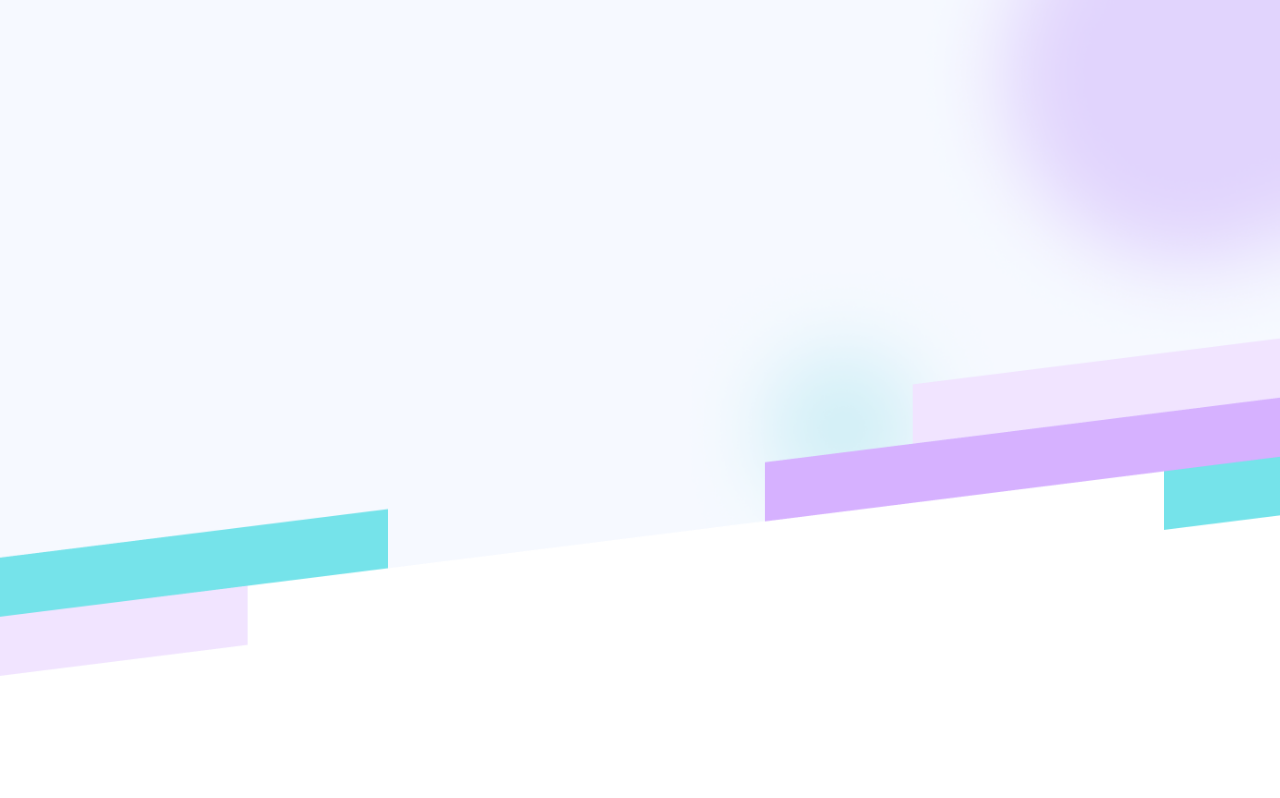
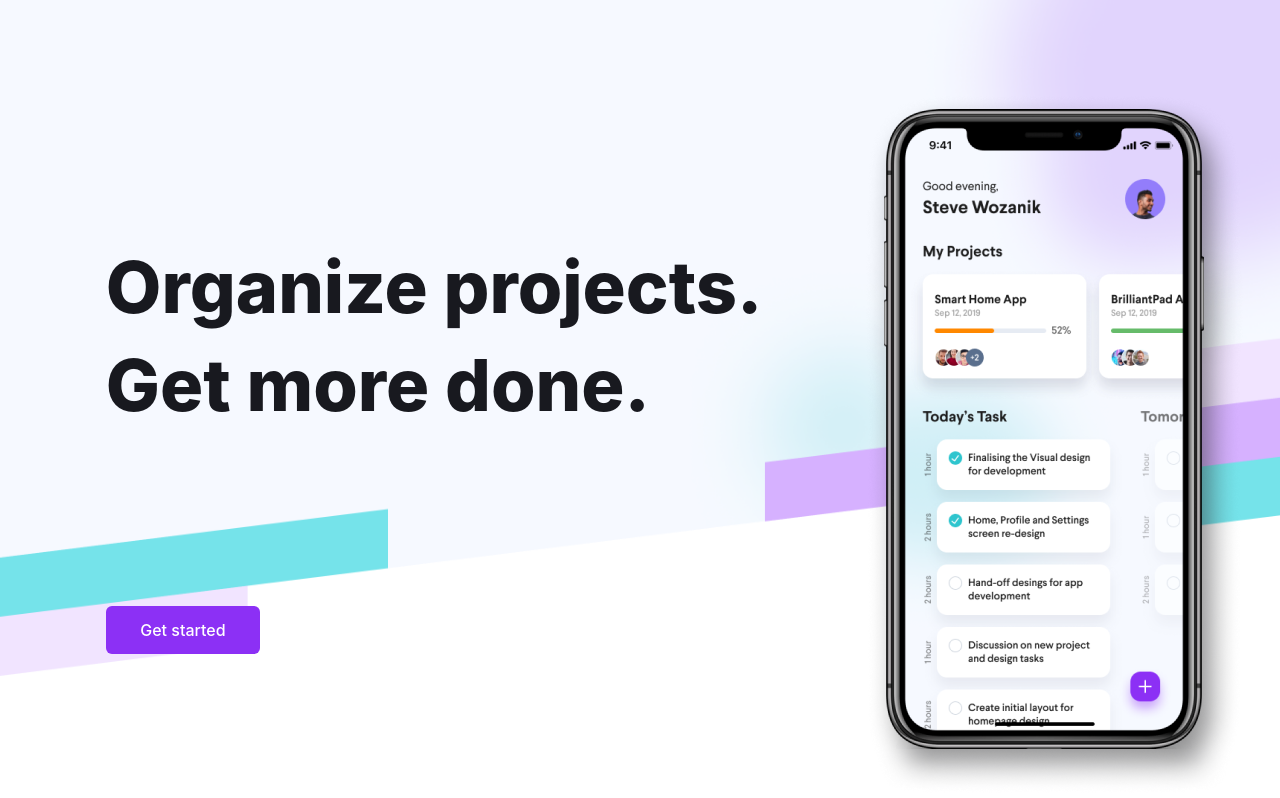
Before and after one commit to NADANDEL/figma-landify, a plain HTML site: page index.html in a window 1280 px wide. Shown: the part 78-876 px from the top of the page. Before the commit the page ends 800 px from the top, so only its background shows below. Drawn offline with Linux system fonts and the light colour scheme.

Commit message:
Hero section implemented

```diff
--- a/index.html
+++ b/index.html
@@ -40,7 +40,19 @@
                         </a>
                     </li>
                 </ul>
-            </nav>
         </div>
+</nav>
+        <section class="hero-section">
+            <div class="hero-content">
+                <h1 class="hero-title">Organize projects. <br>
+                Get more done.</h1>
+                    <button class="hero-button">
+                        Get started
+                    </button>
+            </div>
+            <div class="hero-image-container">
+                <img src="images/phone-mock.png" alt="phone section">
+            </div>
+        </section>
     </body>
 </html>
--- a/style.css
+++ b/style.css
@@ -61,3 +61,44 @@
     gap: 12px;
     padding: 16px 165px;;
 }
+
+.hero-section {
+    display: flex;
+    justify-content: space-around;
+    margin: 100px auto auto;
+    max-width: 1400px;
+    padding: 0 20px;
+    align-items: center;
+}
+
+.hero-title {
+    font-family: 'Inter';
+    font-weight: 800;
+    font-size: 72px;
+    line-height: 98px;
+    color: #18191F;
+    margin: 70px;
+}
+
+.hero-content {
+    gap: 32px;
+    display: flex;
+    flex-direction: column;
+    align-items: flex-start;
+
+}
+
+.hero-button {
+    width: 154px;
+    height: 48px;
+    background-color: #8C30F5;
+    border-radius: 6px;
+    color: #FFFF;
+    border: 0;
+    font-family: 'Inter', sans-serif;
+    font-weight: 500;
+    font-size: 16px;
+    line-height: 24px;
+    cursor: pointer;
+    margin: 70px;
+}
```
Also changed, not shown: images/FedEx Logo.png (added), images/Logos/Airbnb Logo.png (added), images/Logos/Google Logo.png (added), images/Logos/Hubspot Logo.png (added), images/Logos/Microsoft Logo.png (added), images/Logos/Walmart Logo.png (added), images/phone-mock.png (added).
